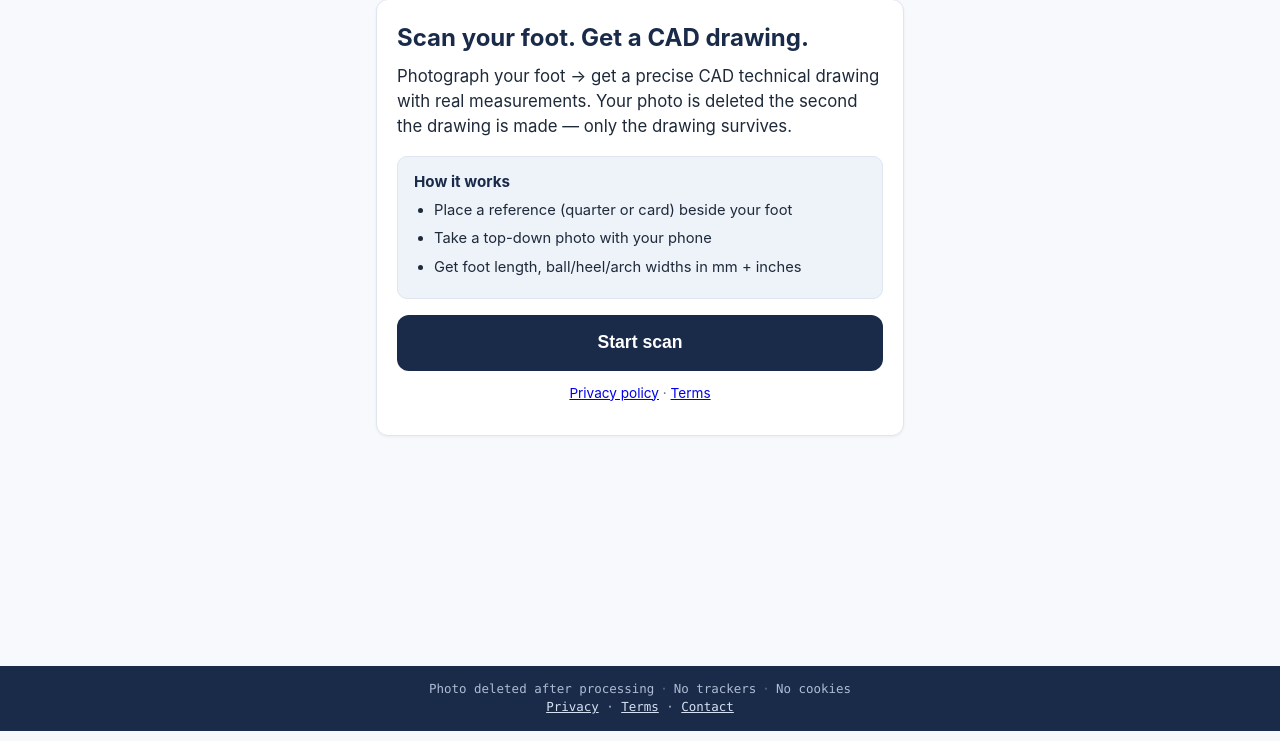
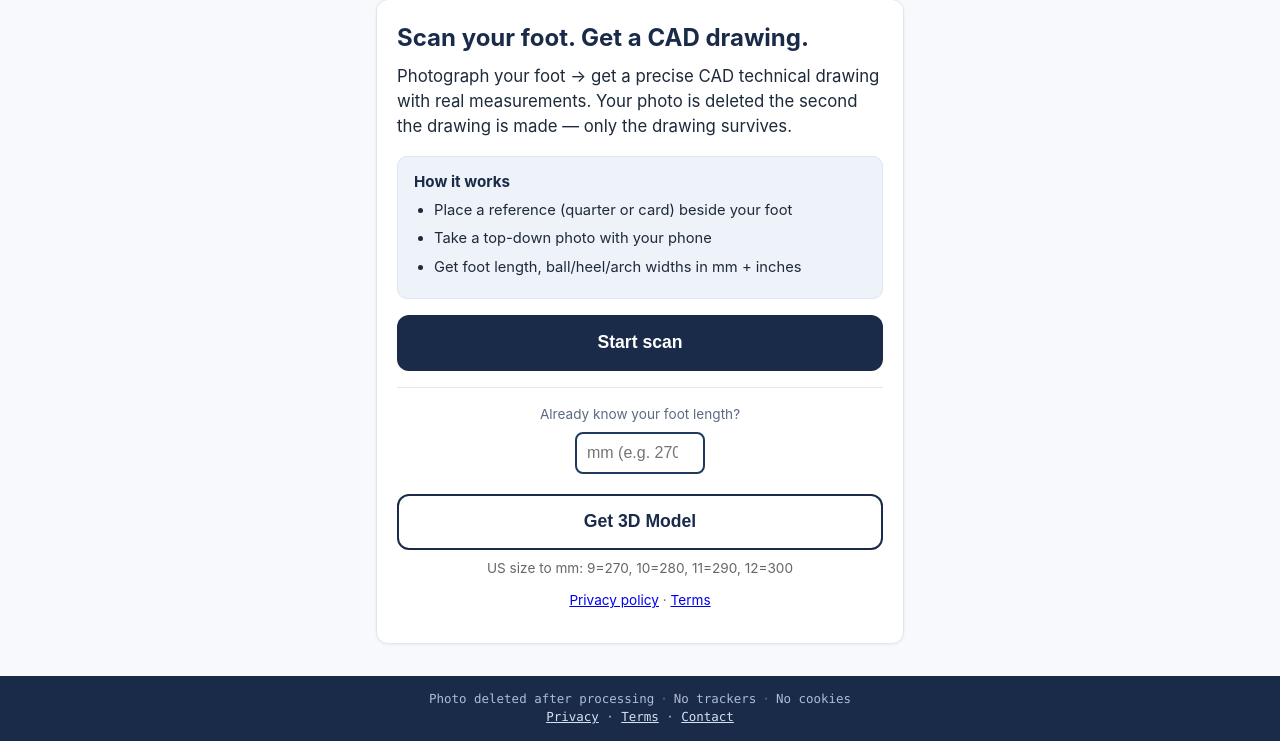
Before and after one commit to yeteman420-dotcom/SquachScan, a Flask app: page / in a window 1280 px wide. Shown: the part 69-810 px from the top of the page. Run offline with Flask 3, Linux system fonts and the light colour scheme.

Commit message:
v3.5.0: direct 3D entry — enter foot length manually, skip the photo gatekeeping

```diff
--- a/templates/index.html
+++ b/templates/index.html
@@ -32,6 +32,14 @@
           </ul>
         </div>
         <button class="btn btn-primary" id="btn-start">Start scan</button>
+        <div style="text-align:center; margin-top:16px; padding-top:16px; border-top:1px solid #e5e7eb;">
+          <p class="small" style="margin-bottom:8px;">Already know your foot length?</p>
+          <div style="display:flex; gap:8px; justify-content:center; align-items:center; flex-wrap:wrap;">
+            <input type="number" id="manual-length" placeholder="mm (e.g. 270)" min="150" max="350" style="width:130px; padding:10px; border:2px solid #1e3a5f; border-radius:8px; font-size:16px;">
+            <button class="btn btn-secondary" id="btn-3d-direct" style="padding:10px 20px;">Get 3D Model</button>
+          </div>
+          <p class="small" style="margin-top:8px; color:#666;">US size to mm: 9=270, 10=280, 11=290, 12=300</p>
+        </div>
         <p class="small" style="text-align:center; margin-top:12px;">
           <a href="/privacy">Privacy policy</a> &middot; <a href="/terms">Terms</a>
         </p>
```
